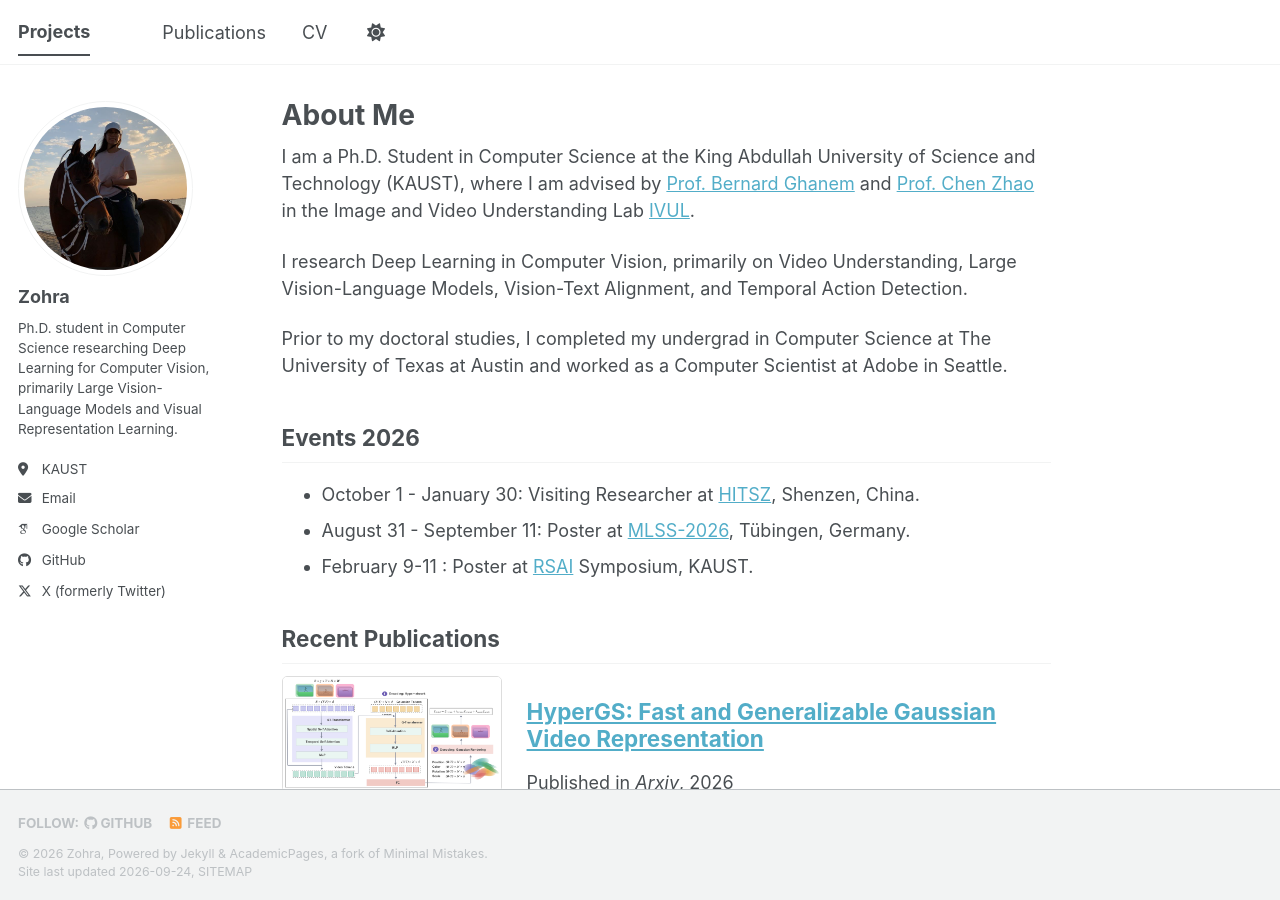
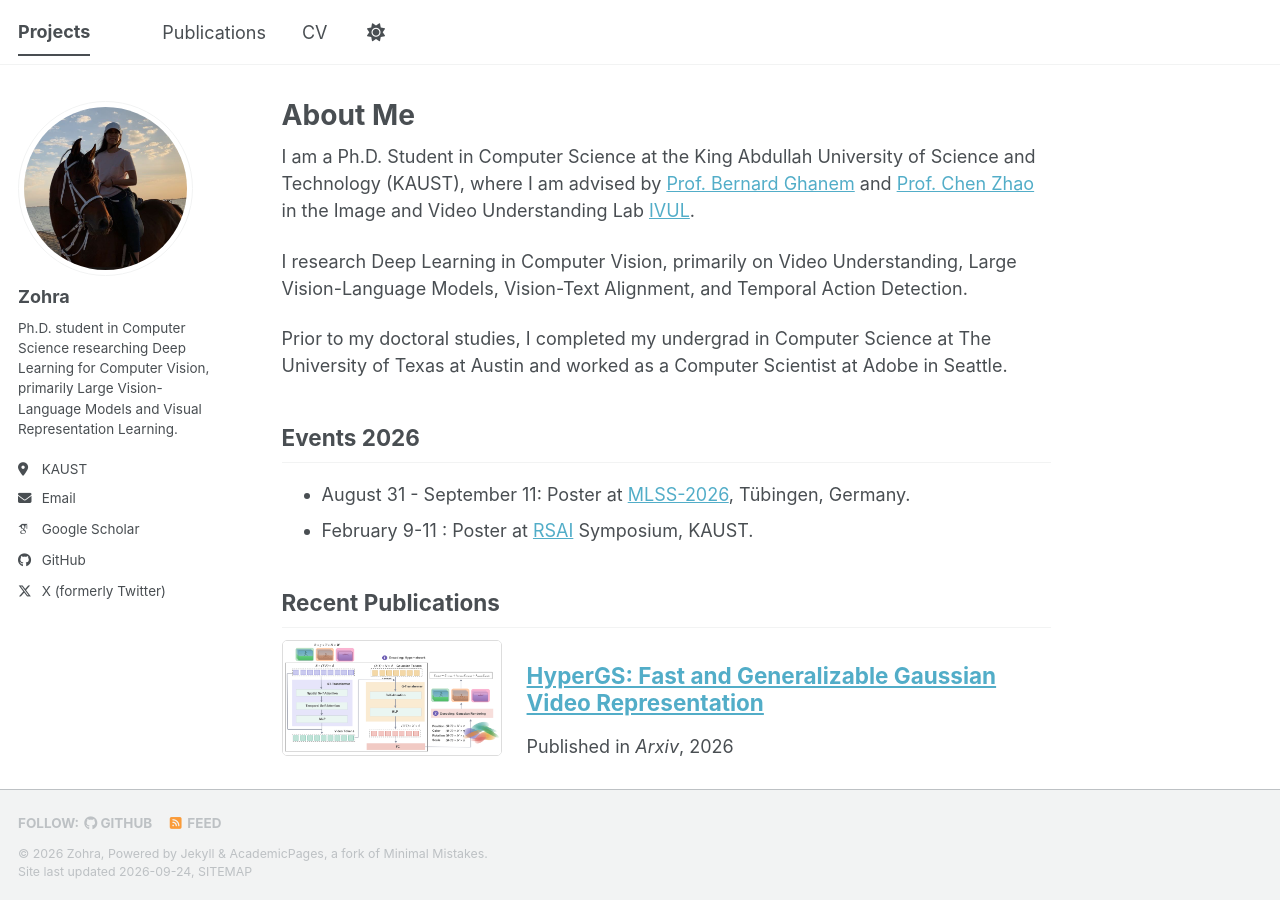
Before and after one commit to fzohra/fzohra.github.io, a Jekyll site: the page built from _pages/about.md, in a window 1280 px wide and 900 px high. Built offline with Jekyll 4.4.1, drawn with Linux system fonts in a browser that asks for light colours; some web fonts are replaced; a script that is not in the unit is left out.

Commit message:
Update about.md

```diff
--- a/_pages/about.md
+++ b/_pages/about.md
@@ -14,7 +14,6 @@ I research Deep Learning in Computer Vision, primarily on Video Understanding, L
 Prior to my doctoral studies, I completed my undergrad in Computer Science at The University of Texas at Austin and worked as a Computer Scientist at Adobe in Seattle.
 
 ## Events 2026
-* October 1 - January 30: Visiting Researcher at [HITSZ](http://global.hitsz.edu.cn/index_en.htm), Shenzen, China.
 * August 31 - September 11: Poster at [MLSS-2026](https://mlss2026.is.tuebingen.mpg.de/), Tübingen, Germany.
 * February 9-11 : Poster at [RSAI](https://www.kaust.edu.sa/events/rsais26/) Symposium, KAUST.
 
```
